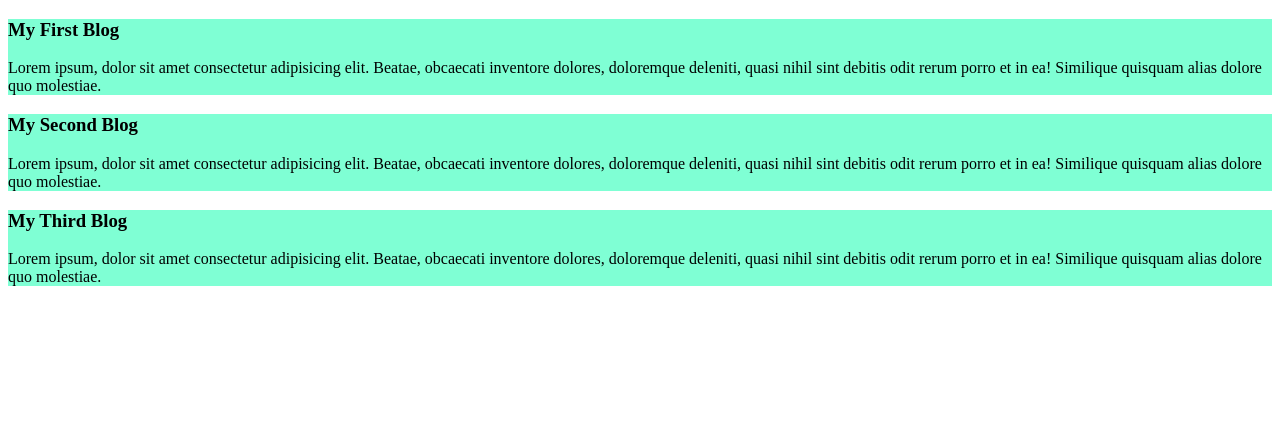
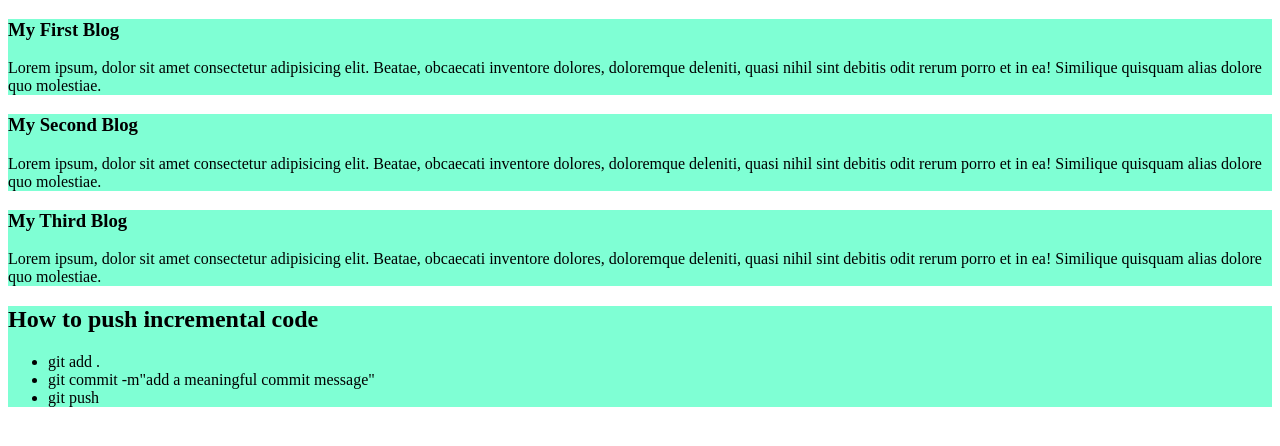
Before and after one commit to swdMahfuj/my-second-repo, a plain HTML site: page index.html in a window 1280 px wide. Drawn offline with Linux system fonts and the light colour scheme.

Commit message:
added new code

```diff
--- a/index.html
+++ b/index.html
@@ -23,5 +23,14 @@
     <p>Lorem ipsum, dolor sit amet consectetur adipisicing elit. Beatae, obcaecati inventore dolores, doloremque deleniti, quasi nihil sint debitis odit rerum porro et in ea! Similique quisquam alias dolore quo molestiae.
     </p>
     </div>
+
+    <div>
+        <h2>How to push incremental code</h2>
+        <ul>
+            <li>git add .</li>
+            <li>git commit -m"add a meaningful commit message"</li>
+            <li>git push</li>
+        </ul>
+    </div>
 </body>
 </html>
```
